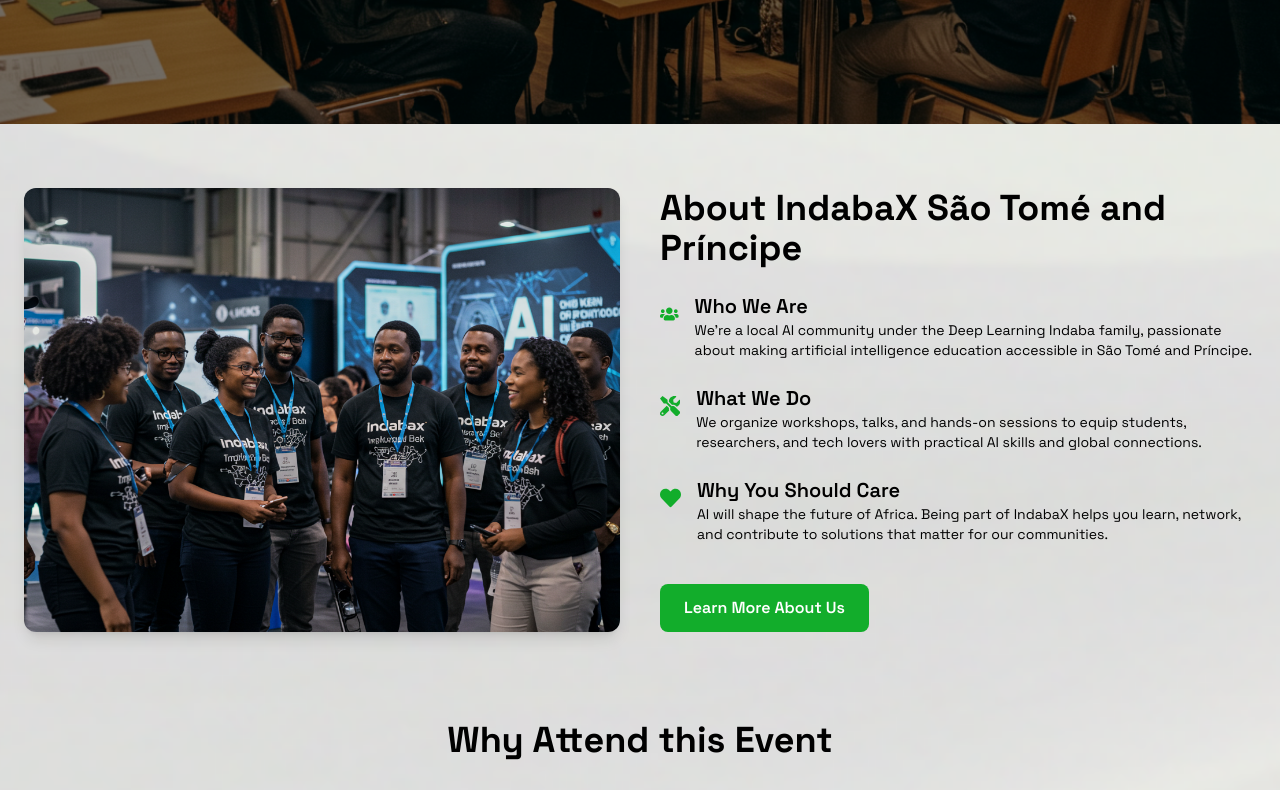
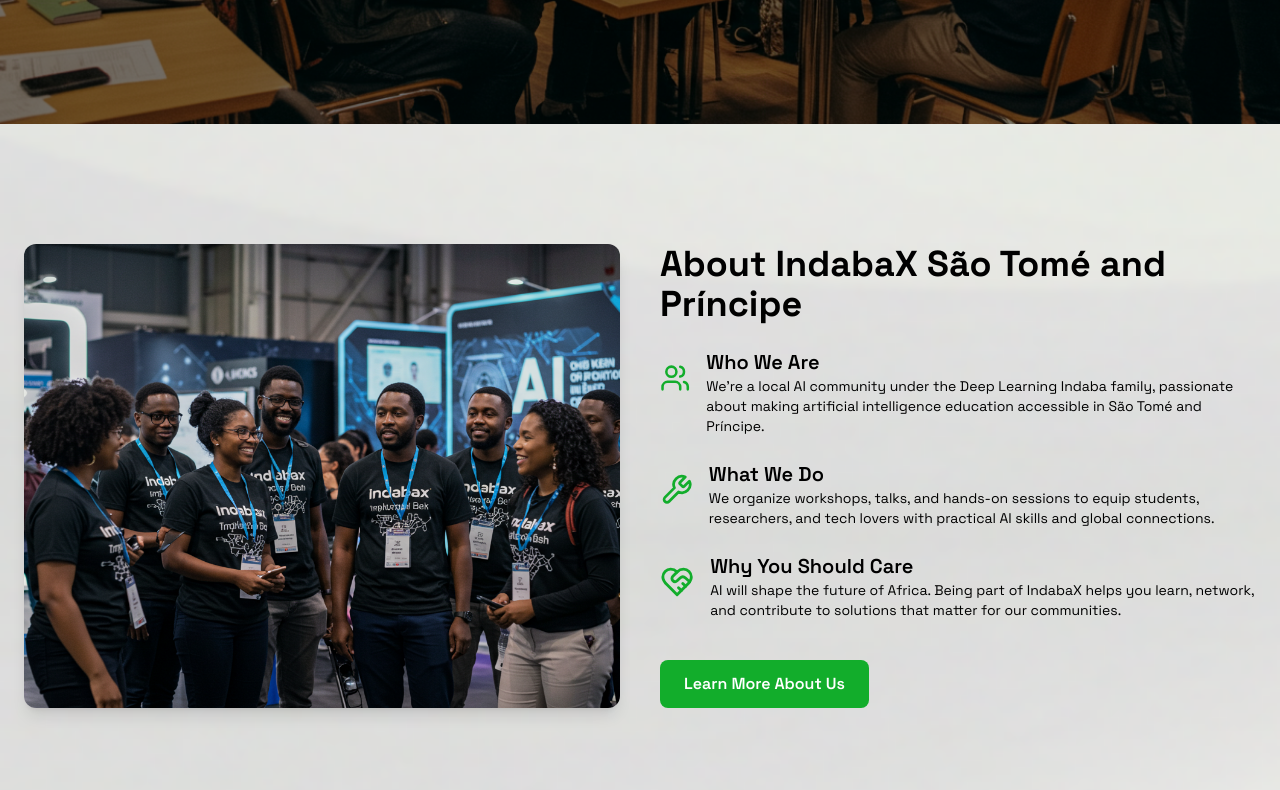
Before and after one commit to MOSOBELULU/indabaX, a React (Vite) app: page / in a window 1280 px wide. Shown: the part 740-1530 px from the top of the page. Built offline with nearby package versions, Linux system fonts and the light colour scheme.

Commit message:
wip- fixed icons

```diff
--- a/package.json
+++ b/package.json
@@ -12,6 +12,7 @@
   "dependencies": {
     "@tailwindcss/vite": "^4.1.7",
     "framer-motion": "^12.11.3",
+    "lucide-react": "^0.511.0",
     "react": "^19.1.0",
     "react-dom": "^19.1.0",
     "react-icons": "^5.5.0",
--- a/src/components/About.jsx
+++ b/src/components/About.jsx
@@ -1,9 +1,9 @@
-import { FaUsers, FaTools, FaHeart } from "react-icons/fa";
+import { Users, Wrench, HeartHandshake } from "lucide-react";
 
 
 export default function About() {
   return (
-    <section className=" py-16 px-6">
+    <section className=" py-30 px-6">
       <div className="max-w-7xl mx-auto grid grid-cols-1 md:grid-cols-2 gap-10 items-center">
 
 
@@ -23,7 +23,7 @@ export default function About() {
 
 
           <div className="flex  items-start space-x-4">
-            <FaUsers className="text-4xl text-[#12AD2B] mt-1" />
+           <Users className="text-4xl text-[#12AD2B]  h-15 w-15" />
             <div>
               <h3 className="text-xl font-semibold ">Who We Are</h3>
               <p className=" text-sm">
@@ -34,7 +34,7 @@ export default function About() {
 
 
           <div className="flex items-start space-x-4">
-            <FaTools className="text-4xl text-[#12AD2B] mt-1" />
+           <Wrench className="text-4xl text-[#12AD2B]  h-15 w-15" />
             <div>
               <h3 className="text-xl font-semibold">What We Do</h3>
               <p className="text-sm">
@@ -45,7 +45,7 @@ export default function About() {
 
 
           <div className="flex items-start space-x-4">
-            <FaHeart className="text-4xl text-[#12AD2B] mt-1" />
+           <HeartHandshake className="text-xl text-[#12AD2B] h-15 w-15" />
             <div>
               <h3 className="text-xl font-semibold ">Why You Should Care</h3>
               <p className=" text-sm">
```
Also changed, not shown: 1 other file (tests, documents, lock files or other folders).
